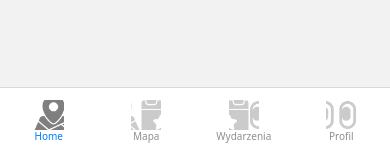
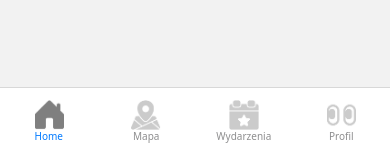
Before and after one commit to SKN-Telephoners/apka_miasteczkowa, a React Native app in the folder frontend/: screen /UserProfile in a window 390 px wide. Shown: the part 687-841 px from the top of the page. Built offline with nearby package versions, Linux system fonts and the light colour scheme.

Commit message:
fix nav_ui

```diff
--- a/frontend/src/navigation/AppNavigator.tsx
+++ b/frontend/src/navigation/AppNavigator.tsx
@@ -30,18 +30,22 @@ const AuthStack = () => {
 };
 
 // Konfiguracja "sprite'a" dla iconset1.jpg
-const ICON_SIZE = 30; // Rozmiar wyświetlanej ikony w pasku
-const IMAGE_WIDTH = 120; // Całkowita szerokość pliku (do dostosowania!)
-const IMAGE_HEIGHT = 30; // Całkowita wysokość pliku (do dostosowania!)
+const ICON_SIZE = 30;
+// Skoro ikony są rozłożone w wierszach (górny, na środku) i kolumnach (lewa, środek, prawa),
+// założyłem że obrazek to siatka 3x3. Gdyby rozmiary się nie zgadzały, dopasuj IMAGE_WIDTH i IMAGE_HEIGHT.
+const IMAGE_WIDTH = 90;
+const IMAGE_HEIGHT = 90;
 
 const getIconOffset = (routeName: string) => {
-  // Przesunięcia (offsety) dla poszczególnych ikon wewnątrz pliku iconset1.jpg.
-  // Założenie domyślne: 4 ikony w jednym rzędzie. Skorygować wartości w zależności od pliku.
   const offsets: Record<string, { x: number, y: number }> = {
-    'Home': { x: 0, y: 0 },
-    'Mapa': { x: -ICON_SIZE, y: 0 },
-    'Wydarzenia': { x: -ICON_SIZE * 2, y: 0 },
-    'Profil': { x: -ICON_SIZE * 3, y: 0 }
+    // "prawy górny róg" (X: po prawej, Y: u góry)
+    'Home': { x: -ICON_SIZE * 2, y: 0 },
+    // "na środku po lewej" (X: po lewej, Y: na środku)
+    'Mapa': { x: 0, y: -ICON_SIZE },
+    // "na samym środku" (X: na środku, Y: na środku)
+    'Wydarzenia': { x: -ICON_SIZE, y: -ICON_SIZE },
+    // "po prawej na środku" (X: po prawej, Y: na środku)
+    'Profil': { x: -ICON_SIZE * 2, y: -ICON_SIZE }
   };
 
   return offsets[routeName] ?? { x: 0, y: 0 };
--- a/frontend/src/screens/user/UserScreen.tsx
+++ b/frontend/src/screens/user/UserScreen.tsx
@@ -96,9 +96,7 @@ const styles = StyleSheet.create({
     justifyContent: "center",
   },
   userName: {
-    ...THEME.typography.title,
-    fontWeight: "bold",
-    marginBottom: THEME.spacing.xs,
+    ...THEME.typography.name,
   },
   statsText: {
     ...THEME.typography.text,
@@ -108,7 +106,7 @@ const styles = StyleSheet.create({
     fontWeight: "bold",
   },
   facultyText: {
-    ...THEME.typography.text,
+    ...THEME.typography.faculty,
   },
   majorText: {
     ...THEME.typography.text,
```
